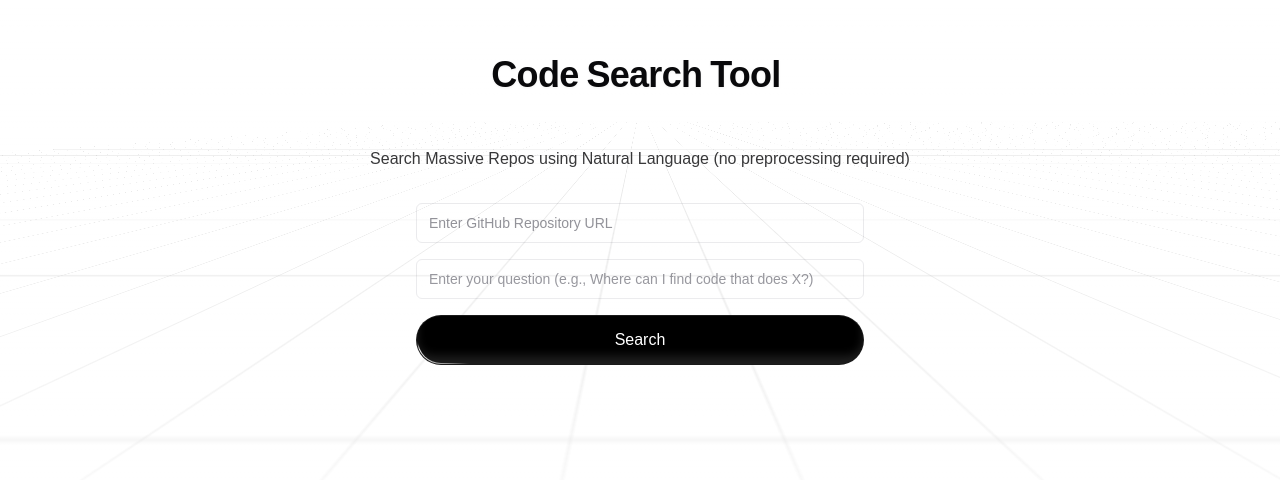
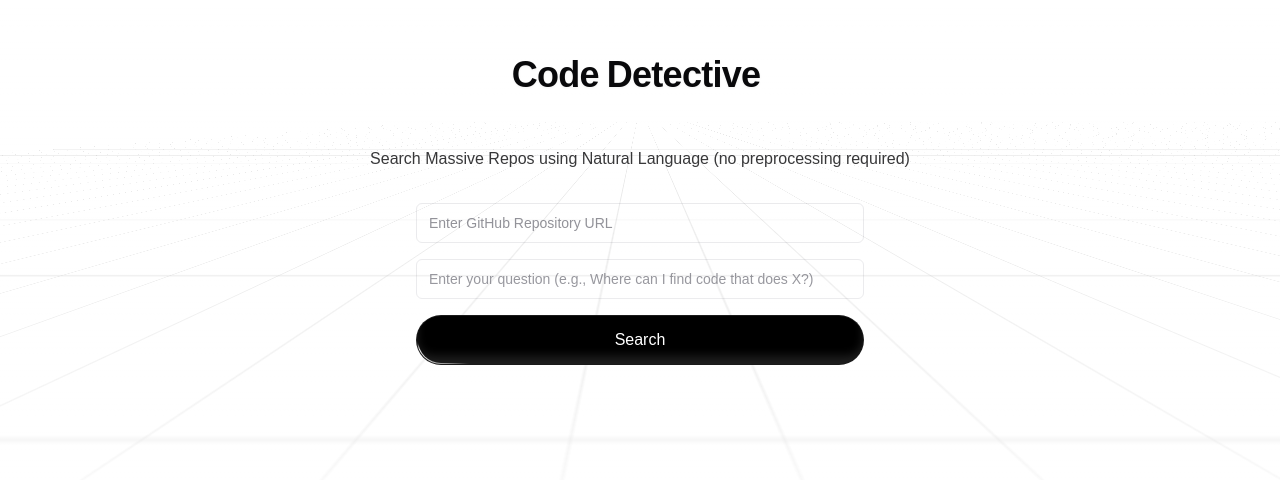
Before and after one commit to Prathap-Chandra/code-search, a Next.js app in the folder frontend/: page / in a window 1280 px wide. Shown: the part 200-680 px from the top of the page. Built offline with nearby package versions, Linux system fonts and the light colour scheme.

Commit message:
update title

```diff
--- a/frontend/app/page.tsx
+++ b/frontend/app/page.tsx
@@ -150,7 +150,7 @@ export default function Home() {
   return (
     <div className="flex flex-col items-center justify-center min-h-screen p-8 gap-8">
       <RetroGrid />
-      <WordPullUp words="Code Search Tool" />
+      <WordPullUp words="Code Detective" />
       <div>
         {
           "Search Massive Repos using Natural Language (no preprocessing required)"
```
